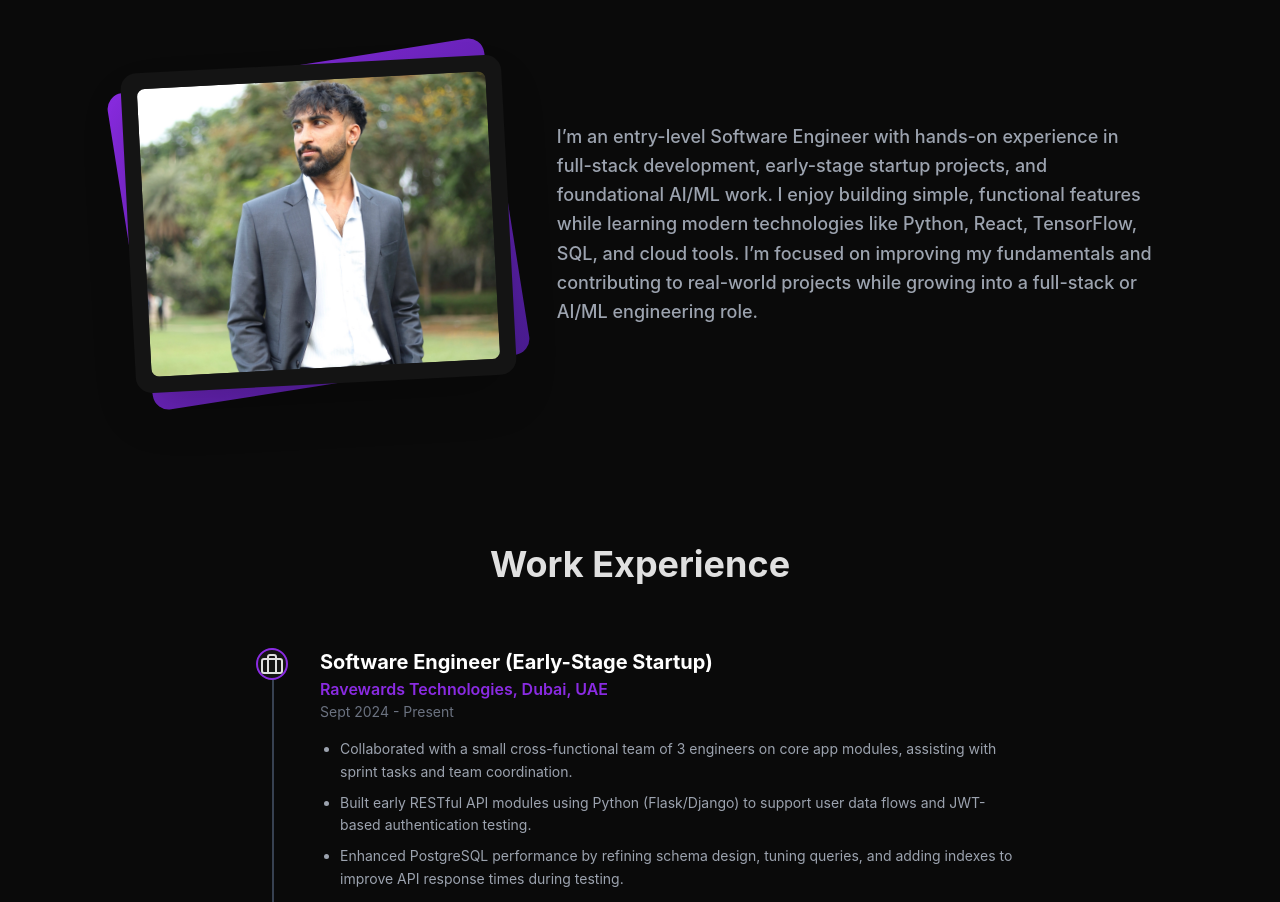
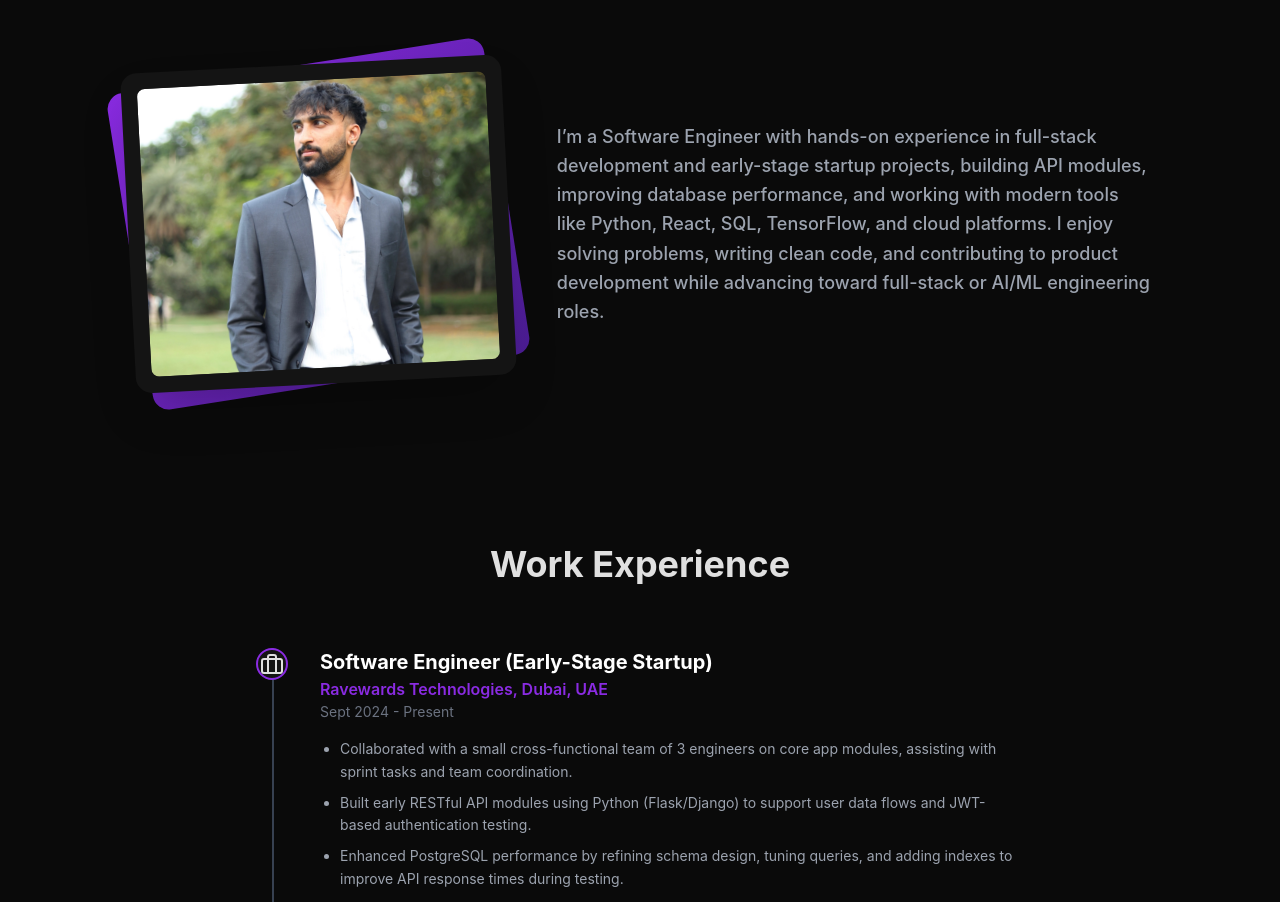
Before and after one commit to sidharth0dev/portfolio, a React (Vite) app: page / in a window 1280 px wide. Shown: the part 920-1822 px from the top of the page. Built offline with nearby package versions, Linux system fonts and the light colour scheme.

Commit message:
changes made 17-11-25

```diff
--- a/src/App.tsx
+++ b/src/App.tsx
@@ -255,7 +255,7 @@ const AboutSection = () => (
         </motion.div>
       </motion.div>
       <motion.div initial={{ opacity: 0, x: 50 }} whileInView={{ opacity: 1, x: 0 }} viewport={{ once: true }} transition={{ duration: 0.8, type: "spring", stiffness: 80 }} className="md:col-span-3">
-        <p className="text-gray-400 leading-relaxed font-sans text-lg font-medium">I’m an entry-level Software Engineer with hands-on experience in full-stack development, early-stage startup projects, and foundational AI/ML work. I enjoy building simple, functional features while learning modern technologies like Python, React, TensorFlow, SQL, and cloud tools. I’m focused on improving my fundamentals and contributing to real-world projects while growing into a full-stack or AI/ML engineering role.</p>
+        <p className="text-gray-400 leading-relaxed font-sans text-lg font-medium">I’m a Software Engineer with hands-on experience in full-stack development and early-stage startup projects, building API modules, improving database performance, and working with modern tools like Python, React, SQL, TensorFlow, and cloud platforms. I enjoy solving problems, writing clean code, and contributing to product development while advancing toward full-stack or AI/ML engineering roles.</p>
       </motion.div>
     </div>
   </section>
```
